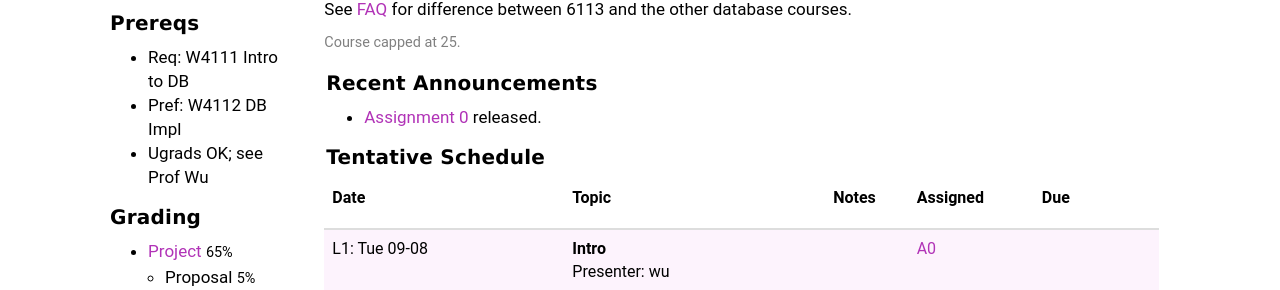
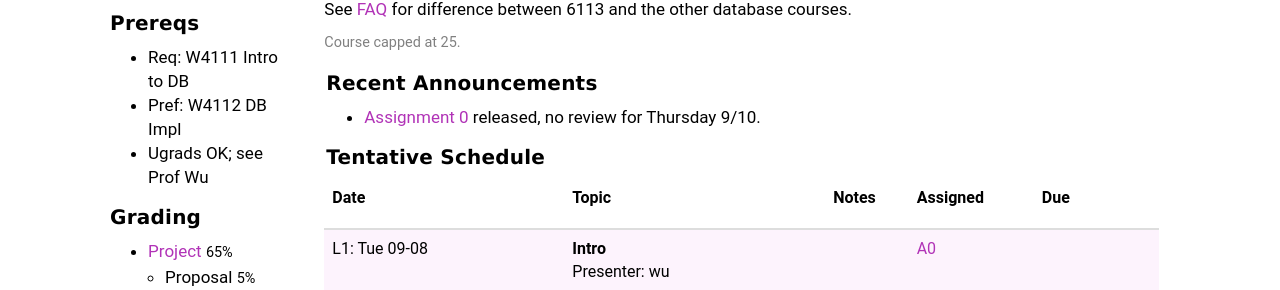
Before and after one commit to w6113/website_fall2020, a Jekyll site: the page built from index.md, in a window 1280 px wide. Shown: the part 514-804 px from the top of the page. Built offline with Jekyll 4.4.1, drawn with Linux system fonts in a browser that asks for light colours.

Commit message:
lazy commit msg

```diff
--- a/index.md
+++ b/index.md
@@ -19,7 +19,7 @@ See [FAQ](./syllabus#faq) for difference between 6113 and the other database cou
 
 #### Recent Announcements
 
-* [Assignment 0](./assignments) released.
+* [Assignment 0](./assignments) released, no review for Thursday 9/10.
 
 #### Tentative Schedule
 
```
